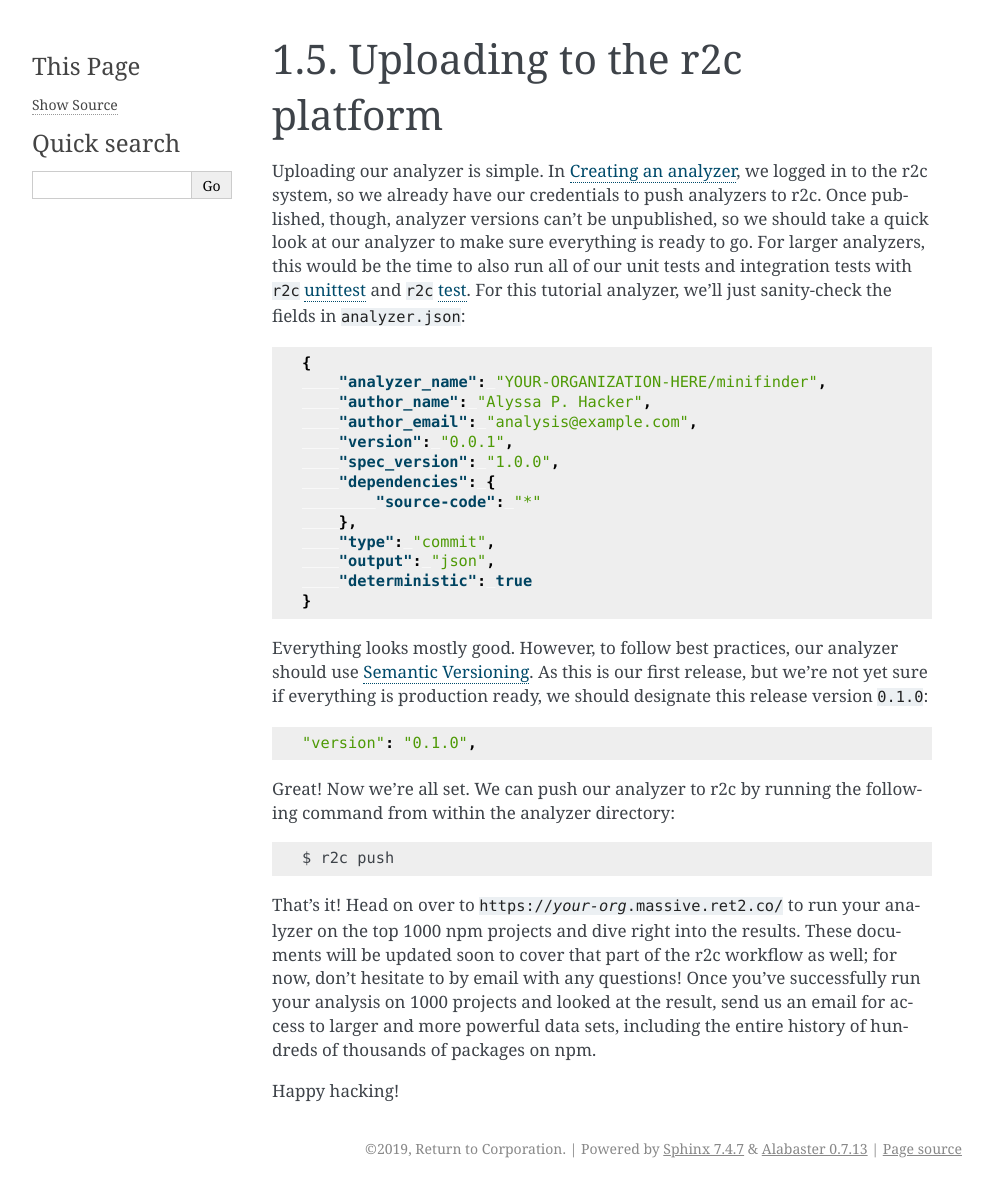
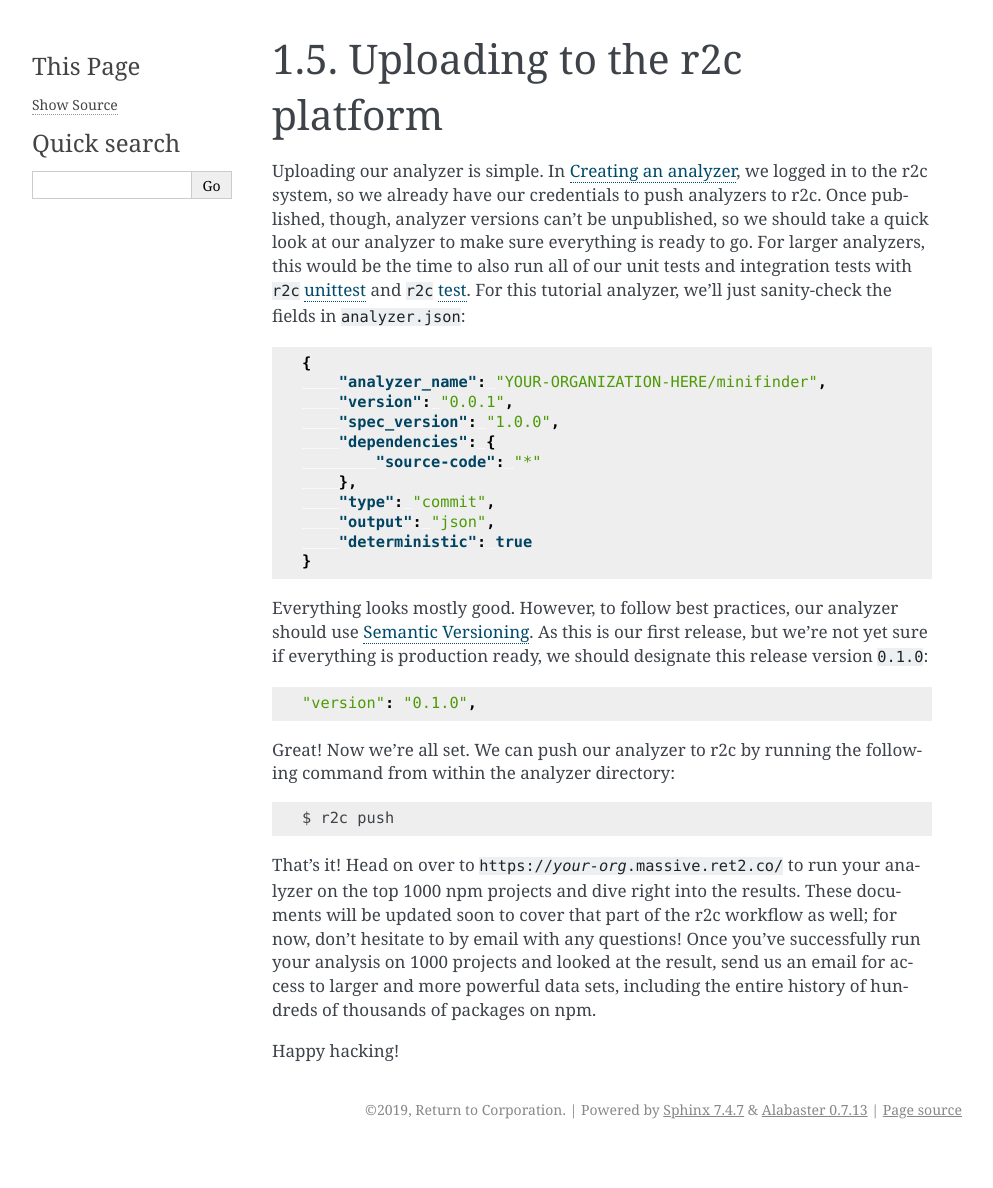
Before and after one commit to semgrep/docs, a Sphinx documentation site: the page built from docs/intro/uploading.rst, in a window 1280 px wide. Shown: the whole page, without its empty margins (148-1141 px from the left). Built offline with Sphinx 7.4.7, drawn with Linux system fonts in a browser that asks for light colours; after the commit the page ends 1149 px from its top, so only the background shows below that.

Commit message:
removed the 2 unused json fields (author name and email) from analyzer.json code snippet

```diff
--- a/docs/intro/uploading.rst
+++ b/docs/intro/uploading.rst
@@ -12,8 +12,6 @@ we'll just sanity-check the fields in ``analyzer.json``:
 
    {
        "analyzer_name": "YOUR-ORGANIZATION-HERE/minifinder",
-       "author_name": "Alyssa P. Hacker",
-       "author_email": "analysis@example.com",
        "version": "0.0.1",
        "spec_version": "1.0.0",
        "dependencies": {
```
